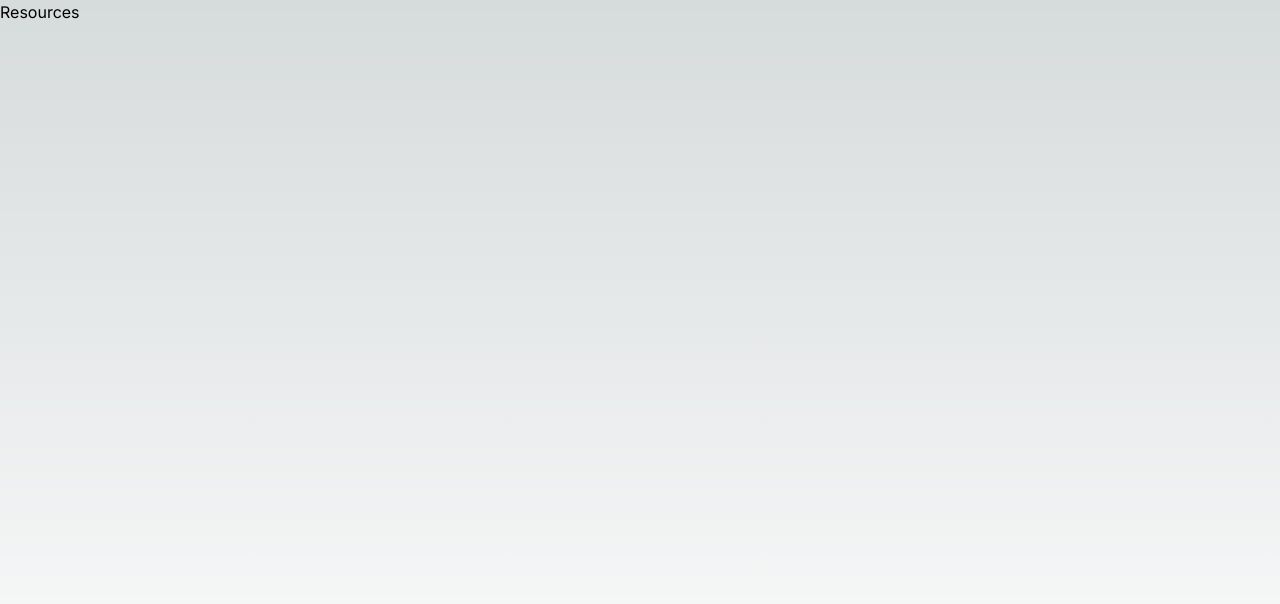
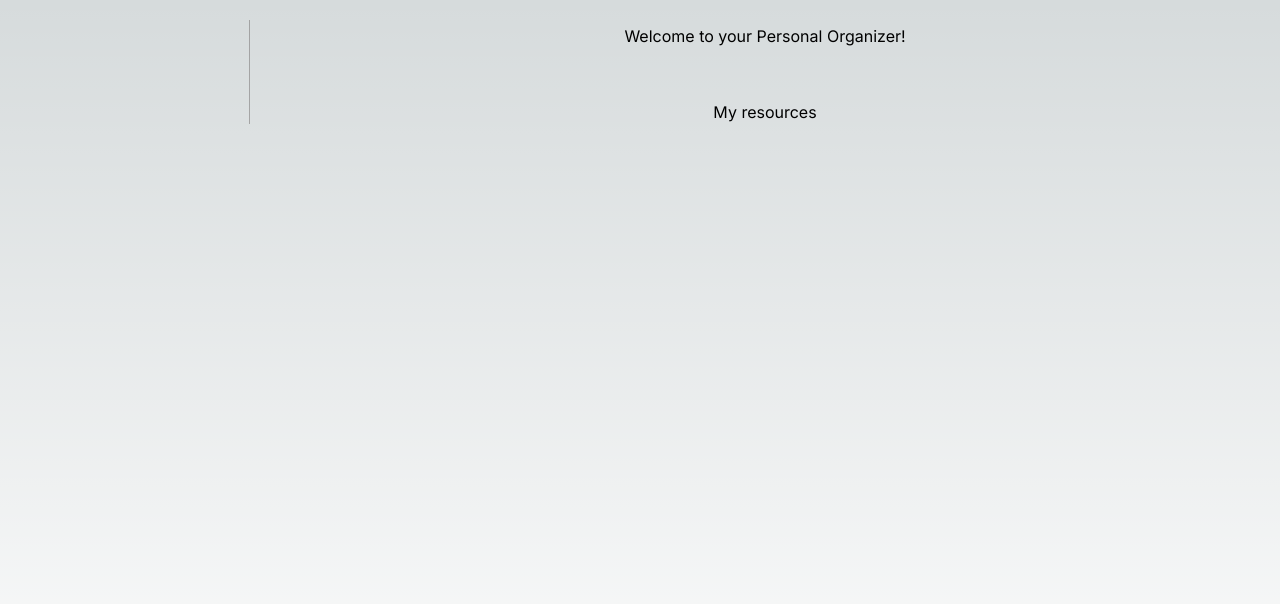
Before and after one commit to monikajq/myPersonalOrganizer, a Next.js app: page /resources in a window 1280 px wide. Shown: the top 604 px of the page. Built offline with nearby package versions, Linux system fonts and the light colour scheme.

Commit message:
add content to resources component

```diff
--- a/src/app/resources/page.tsx
+++ b/src/app/resources/page.tsx
@@ -3,8 +3,17 @@ import './resources.css';
 
 export default function Resources() {
 	return (
-		<section>
-			Resources
-		</section>
+		<div id='MyResources' className='my-resources-container'>
+			<div className='sidebar'>
+			</div>
+
+			<div className='header'>
+				<h2>Welcome to your Personal Organizer!</h2>
+			</div>
+
+			<div className='main-content'>
+				<h3>My resources</h3>
+			</div>
+		</div>
 	)
 }
```
